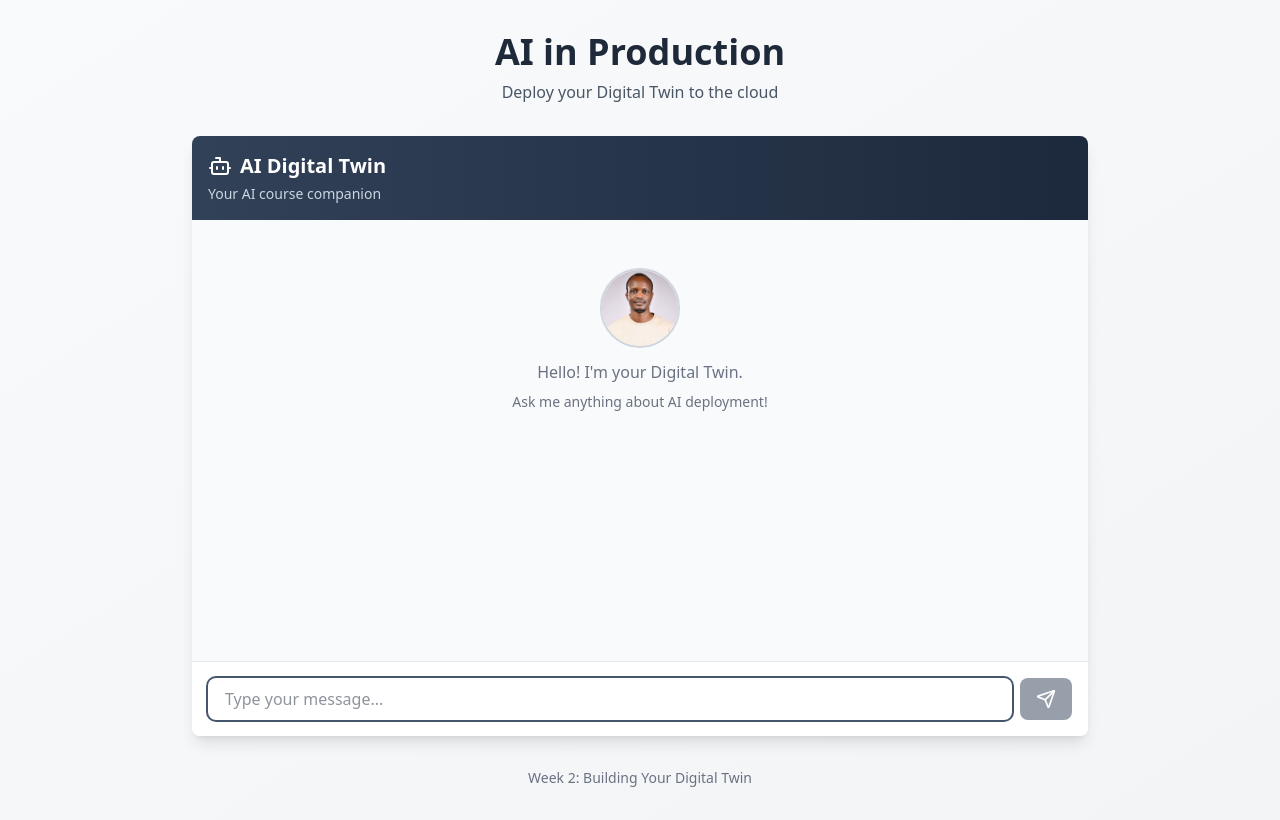
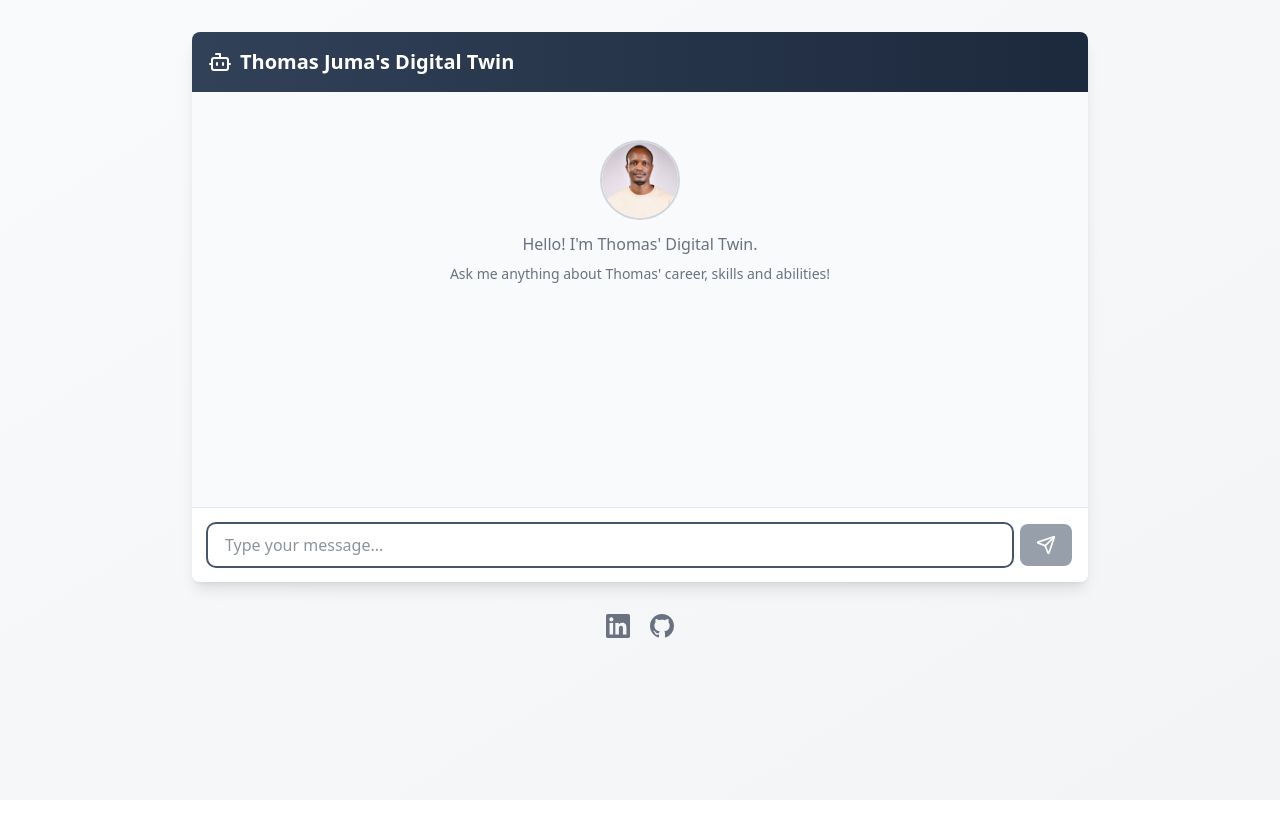
Before and after one commit to thomasjuma/twin, a Next.js app in the folder frontend/: page / in a window 1280 px wide. Built offline with nearby package versions, Linux system fonts and the light colour scheme.

Commit message:
Add more metadata.

```diff
--- a/frontend/app/page.tsx
+++ b/frontend/app/page.tsx
@@ -1,23 +1,67 @@
 import Twin from '@/components/twin';
+
+const SOCIAL = {
+  linkedin: 'https://www.linkedin.com/in/thomas-juma/',
+  github: 'https://github.com/thomasjuma',
+} as const;
+
+function GitHubIcon({ className }: { className?: string }) {
+  return (
+    <svg
+      className={className}
+      viewBox="0 0 24 24"
+      fill="currentColor"
+      aria-hidden
+    >
+      <path d="M12 0C5.37 0 0 5.37 0 12c0 5.31 3.435 9.795 8.205 11.385.6.105.825-.255.825-.57 0-.285-.015-1.23-.015-2.235-3.015.555-3.795-.735-4.035-1.41-.135-.345-.72-1.41-1.23-1.695-.42-.225-1.02-.78-.015-.795.945-.015 1.62.87 1.845 1.23 1.08 1.815 2.805 1.305 3.495.99.105-.78.42-1.305.765-1.605-2.67-.3-5.46-1.335-5.46-5.925 0-1.305.465-2.385 1.23-3.225-.12-.3-.54-1.53.12-3.18 0 0 1.005-.315 3.3 1.23.96-.27 1.98-.405 3-.405s2.04.135 3 .405c2.295-1.56 3.3-1.23 3.3-1.23.66 1.65.24 2.88.12 3.18.765.84 1.23 1.905 1.23 3.225 0 4.605-2.805 5.625-5.475 5.925.435.375.81 1.095.81 2.22 0 1.605-.015 2.895-.015 3.3 0 .315.225.69.825.57A12.02 12.02 0 0 0 24 12c0-6.63-5.37-12-12-12z" />
+    </svg>
+  );
+}
+
+function LinkedInIcon({ className }: { className?: string }) {
+  return (
+    <svg
+      className={className}
+      viewBox="0 0 24 24"
+      fill="currentColor"
+      aria-hidden
+    >
+      <path d="M20.447 20.452h-3.554v-5.569c0-1.328-.027-3.037-1.852-3.037-1.853 0-2.136 1.445-2.136 2.939v5.667H9.351V9h3.414v1.561h.046c.477-.9 1.637-1.85 3.37-1.85 3.601 0 4.267 2.37 4.267 5.455v6.286zM5.337 7.433c-1.144 0-2.063-.926-2.063-2.065 0-1.138.92-2.063 2.063-2.063 1.14 0 2.064.925 2.064 2.063 0 1.139-.925 2.065-2.064 2.065zm1.782 13.019H3.555V9h3.564v11.452zM22.225 0H1.771C.792 0 0 .774 0 1.729v20.542C0 23.227.792 24 1.771 24h20.451C23.2 24 24 23.227 24 22.271V1.729C24 .774 23.2 0 22.222 0h.003z" />
+    </svg>
+  );
+}
 
 export default function Home() {
   return (
     <main className="min-h-screen bg-gradient-to-br from-slate-50 to-gray-100">
       <div className="container mx-auto px-4 py-8">
         <div className="max-w-4xl mx-auto">
-          <h1 className="text-4xl font-bold text-center text-gray-800 mb-2">
-            AI in Production
-          </h1>
-          <p className="text-center text-gray-600 mb-8">
-            Deploy your Digital Twin to the cloud
-          </p>
 
-          <div className="h-[600px]">
+          <div className="h-[550px]">
             <Twin />
           </div>
 
           <footer className="mt-8 text-center text-sm text-gray-500">
-            <p>Week 2: Building Your Digital Twin</p>
+            <div className="flex justify-center gap-5">
+              <a
+                href={SOCIAL.linkedin}
+                target="_blank"
+                rel="noopener noreferrer"
+                className="text-gray-500 transition-colors hover:text-[#0A66C2]"
+                aria-label="LinkedIn"
+              >
+                <LinkedInIcon className="h-6 w-6" />
+              </a>
+              <a
+                href={SOCIAL.github}
+                target="_blank"
+                rel="noopener noreferrer"
+                className="text-gray-500 transition-colors hover:text-gray-900"
+                aria-label="GitHub"
+              >
+                <GitHubIcon className="h-6 w-6" />
+              </a>
+            </div>
           </footer>
         </div>
       </div>
--- a/frontend/components/twin.tsx
+++ b/frontend/components/twin.tsx
@@ -108,9 +108,8 @@
             <div className="bg-gradient-to-r from-slate-700 to-slate-800 text-white p-4 rounded-t-lg">
                 <h2 className="text-xl font-semibold flex items-center gap-2">
                     <Bot className="w-6 h-6" />
-                    AI Digital Twin
+                    Thomas Juma's Digital Twin
                 </h2>
-                <p className="text-sm text-slate-300 mt-1">Your AI course companion</p>
             </div>
 
             {/* Messages */}
@@ -126,8 +125,8 @@
                         ) : (
                             <Bot className="w-12 h-12 mx-auto mb-3 text-gray-400" />
                         )}
-                        <p>Hello! I&apos;m your Digital Twin.</p>
-                        <p className="text-sm mt-2">Ask me anything about AI deployment!</p>
+                        <p>Hello! I&apos;m Thomas' Digital Twin.</p>
+                        <p className="text-sm mt-2">Ask me anything about Thomas' career, skills and abilities!</p>
                     </div>
                 )}
 
```
Also changed, not shown: 1 other file (tests, documents, lock files or other folders).
